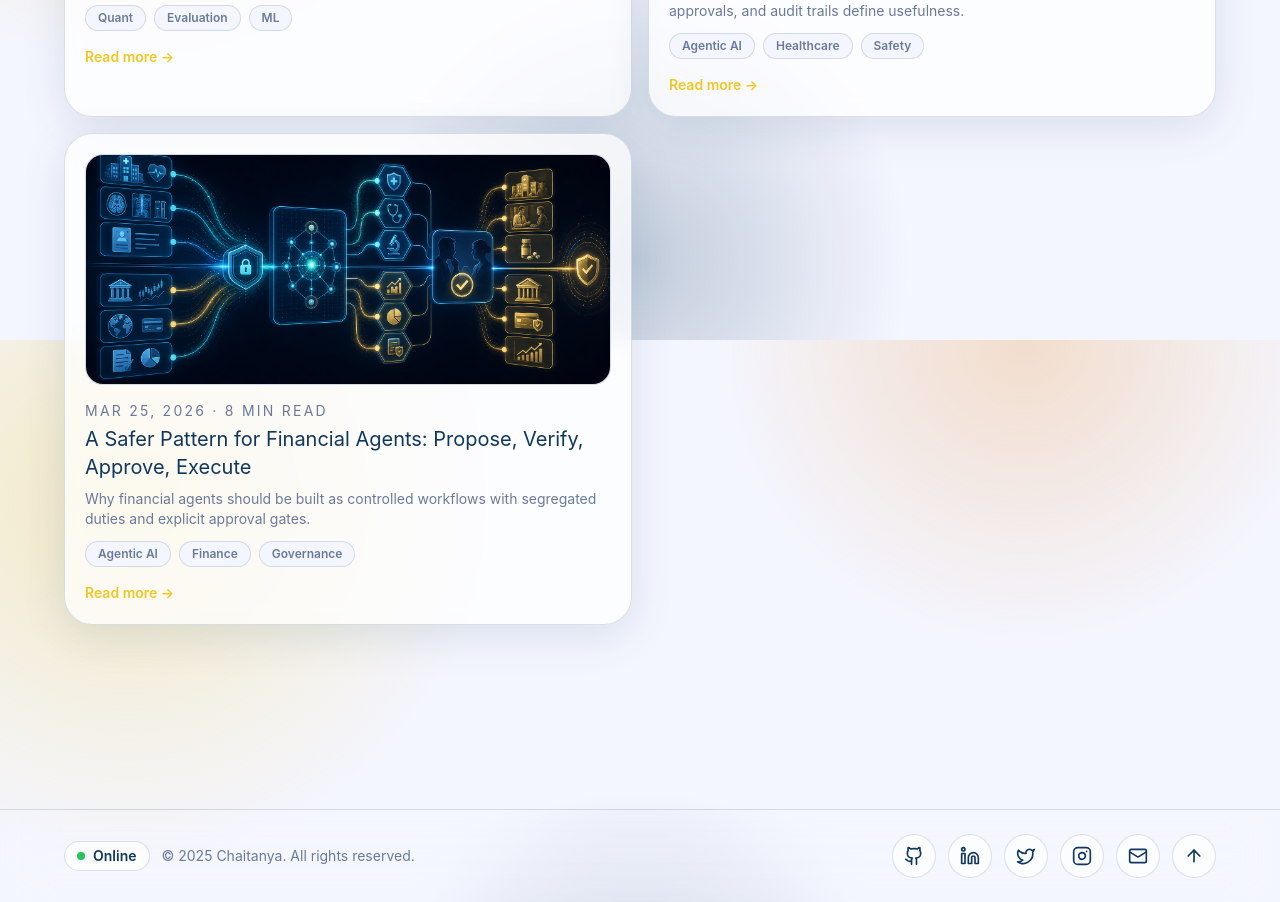
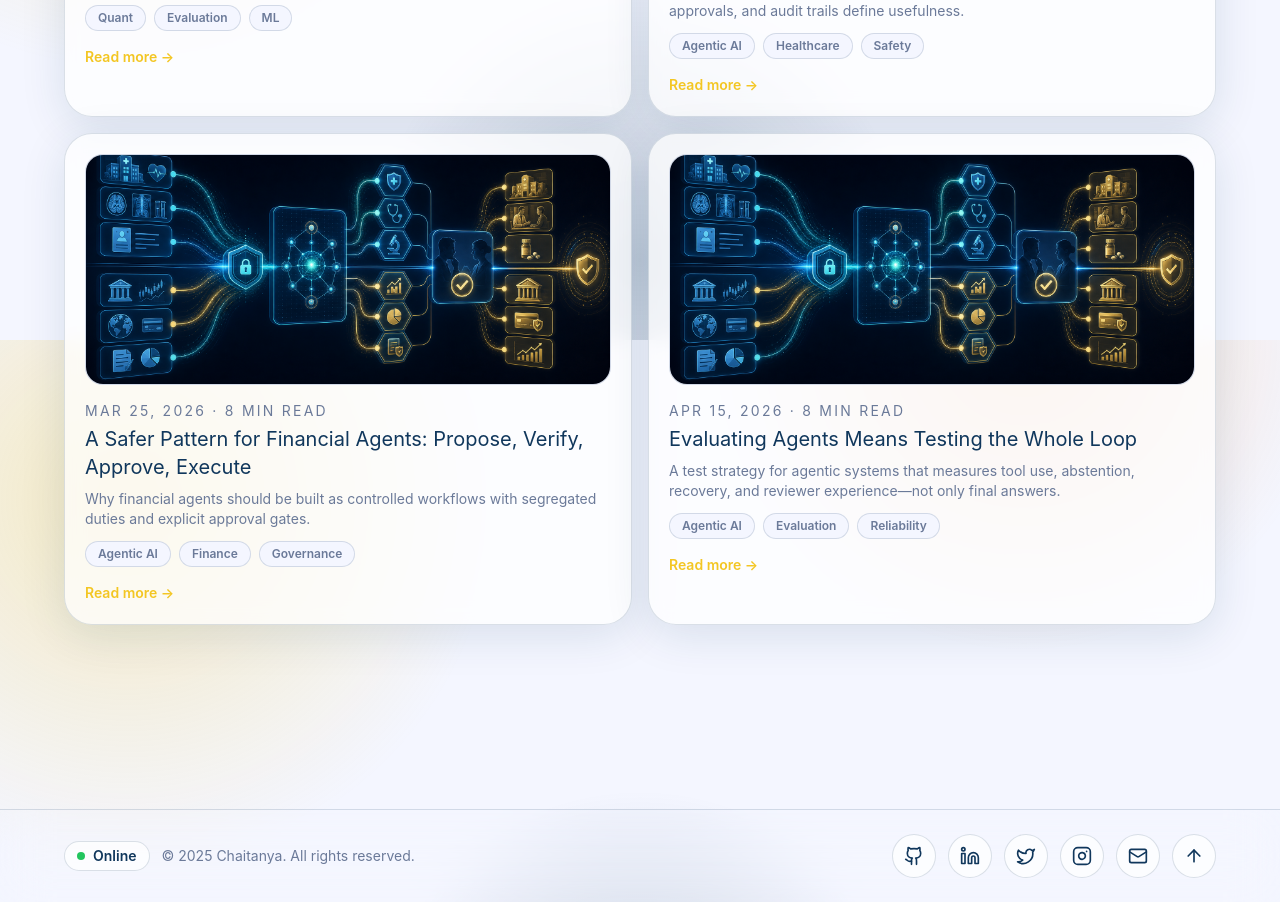
Before and after one commit to CSingh26/portfolio, a Next.js app: page /writing in a window 1280 px wide. Shown: the part 1260-2162 px from the top of the page. Built offline with nearby package versions, Linux system fonts and the light colour scheme.

Commit message:
docs: publish evaluating-agents-whole-loop post

```diff
--- a/src/data/writing.ts
+++ b/src/data/writing.ts
@@ -126,4 +126,17 @@ export const writing: Writing[] = [
       "NIST’s Govern, Map, Measure, and Manage functions offer a practical operating rhythm: map the decision and harms, measure model and system behavior, and manage residual risk continuously (Tabassi). In my view, that rhythm is more valuable than a dramatic demo because it survives contact with real operations."
     ], citations: [sources.trism, sources.nist, sources.agenticReview],
   },
+  {
+    title: "Evaluating Agents Means Testing the Whole Loop",
+    slug: "evaluating-agents-whole-loop",
+    description: "A test strategy for agentic systems that measures tool use, abstention, recovery, and reviewer experience—not only final answers.",
+    tags: ["Agentic AI", "Evaluation", "Reliability"], readingTime: "8 min read", date: "Apr 15, 2026",
+    hero: "/writing/agentic-ai.png", architecture: "/writing/agent-flow.gif", visualAlt: "Multi-step agent process illustration",
+    content: [
+      "An agent can produce a fluent final answer while taking unsafe intermediate actions. That is why evaluation must observe the loop: what it retrieved, which tools it selected, whether it respected authority boundaries, how it handled conflicting evidence, and whether it escalated when required.",
+      "I would build scenario suites around operational failures rather than only happy paths: a missing patient field, a stale market data snapshot, a malicious instruction embedded in a document, a tool timeout, and a task that exceeds the agent’s permission. The expected outcome may be a useful draft, a safe abstention, or a clear handoff—not always completion.",
+      "The NIST framework gives this work a vocabulary. Governance establishes ownership and risk tolerance; mapping identifies affected people and dependencies; measurement collects repeatable evidence; management acts on findings (Tabassi). The model’s benchmark score is one input to that larger system.",
+      "For high-stakes medicine and finance, I prefer releases that increase authority gradually. Begin with read-only research, then proposal generation, then carefully bounded actions. Each expansion should be earned with evidence from the prior stage."
+    ], citations: [sources.nist, sources.trism, sources.fda],
+  },
 ]
```
